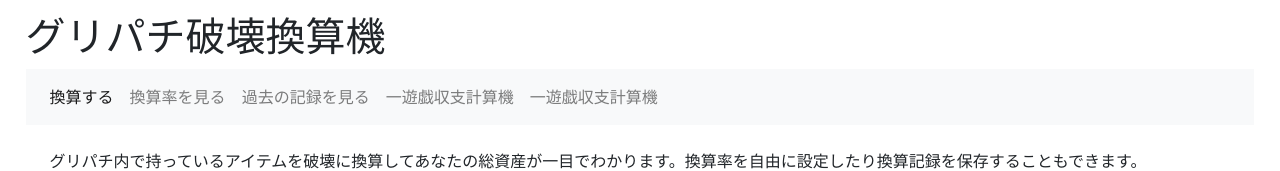
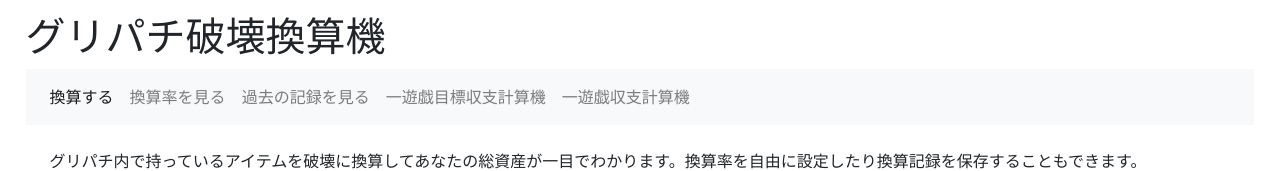
Before and after one commit to phos07/guripachi, a plain HTML site: page index.html in a window 1280 px wide. Shown: the top 171 px of the page. Drawn offline with nearby package versions, Linux system fonts and the light colour scheme.

Commit message:
changed navbar name

```diff
--- a/index.html
+++ b/index.html
@@ -30,7 +30,7 @@
       <a class="nav-link" href="save.html">過去の記録を見る</a>
     </li>
     <li class="nav-item">
-      <a class="nav-link" href="income.html">一遊戯収支計算機</a>
+      <a class="nav-link" href="income.html">一遊戯目標収支計算機</a>
     </li>
     <li class="nav-item">
       <a class="nav-link" href="income2.html">一遊戯収支計算機</a>
```
Also changed, not shown: rate.html (+1 -1 lines), save.html (+1 -1 lines).
